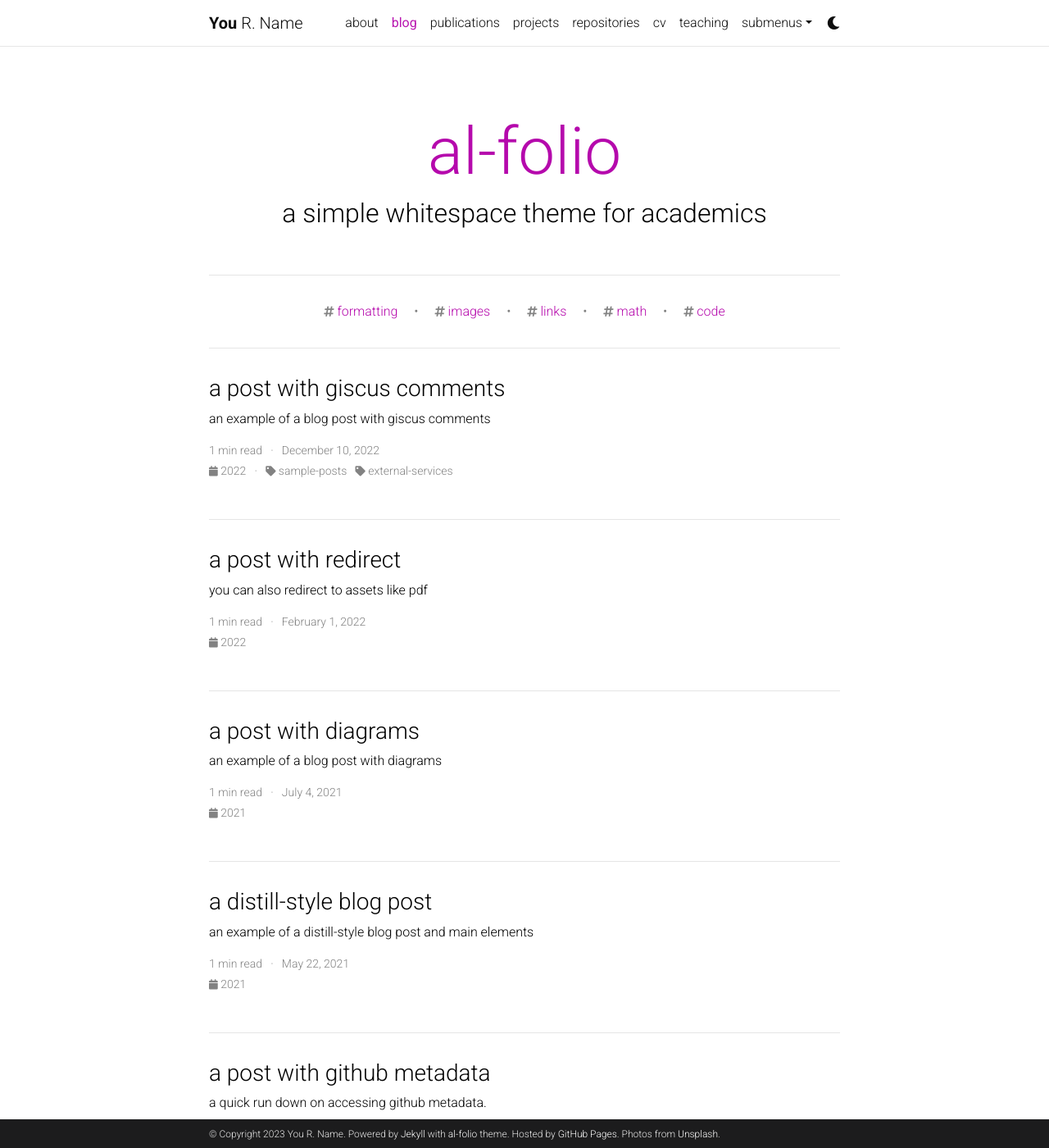
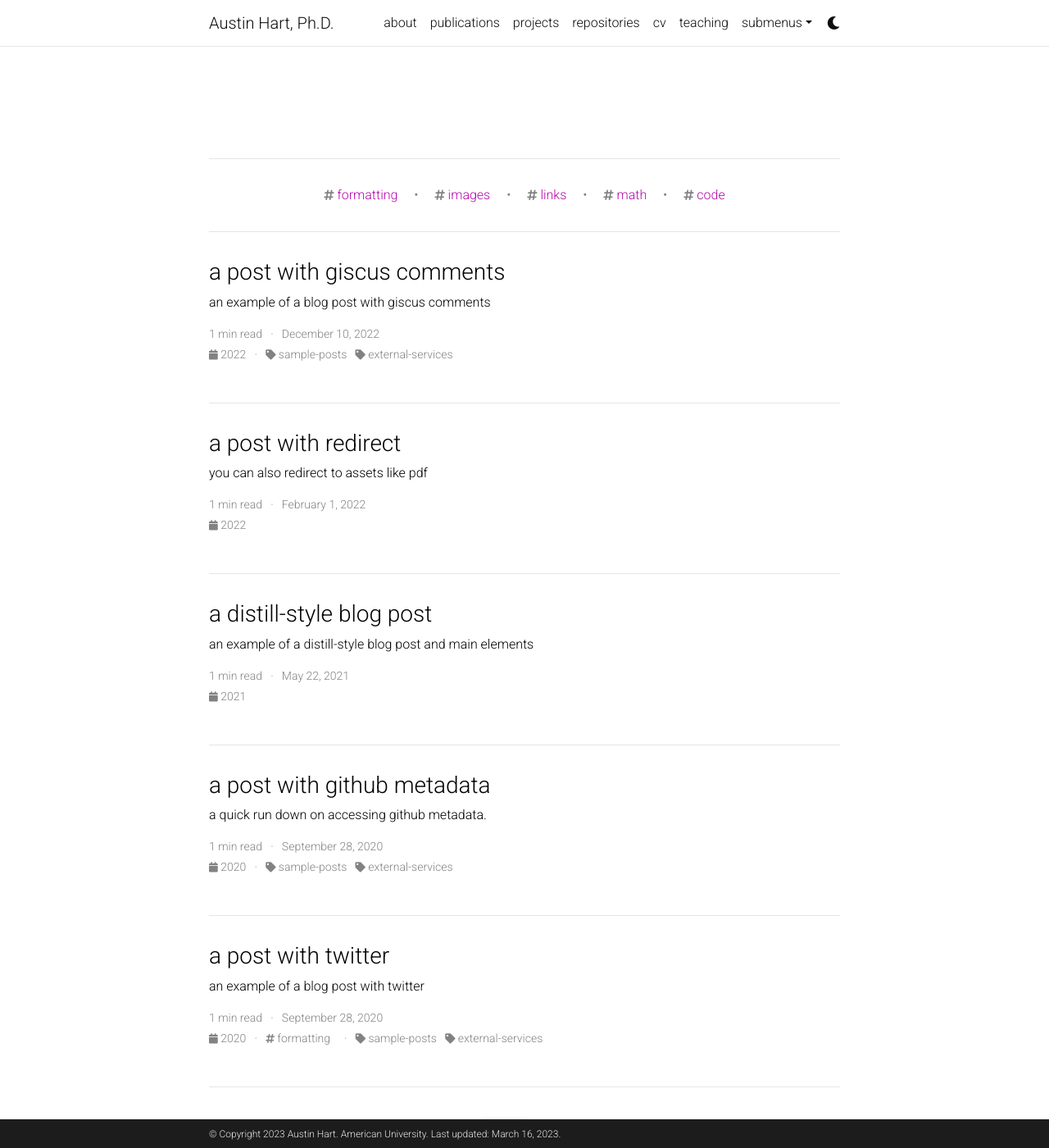
Before and after one commit to austin-hart-pols/austin-hart-pols.github.io, a Jekyll site: the page built from blog/index.html, in a window 1280 px wide and 1400 px high. Shown: the whole window at 82% size. Built offline with Jekyll 4.4.1, drawn with Linux system fonts in a browser that asks for light colours; the list of posts is cut into pages by our own code; comment, search, counter and statistics services are not loaded; a style sheet for code colours, icons or effects is not loaded.

Commit message:
up initial

```diff
--- a/_config.yml
+++ b/_config.yml
@@ -2,25 +2,23 @@
 # Site settings
 # -----------------------------------------------------------------------------
 
-title: blank # the website title (if blank, full name will be used instead)
-first_name: You
-middle_name: R.
-last_name: Name
-email: you@example.com
+title: Austin Hart, Ph.D. # the website title (if blank, full name will be used instead)
+first_name: Austin
+middle_name:
+last_name: Hart
+email: ahart@american.edu
 description: > # the ">" symbol means to ignore newlines until "footer_text:"
   A simple, whitespace theme for academics. Based on [*folio](https://github.com/bogoli/-folio) design.
 footer_text: >
-  Powered by <a href="https://jekyllrb.com/" target="_blank">Jekyll</a> with <a href="https://github.com/alshedivat/al-folio">al-folio</a> theme.
-  Hosted by <a href="https://pages.github.com/" target="_blank">GitHub Pages</a>.
-  Photos from <a href="https://unsplash.com" target="_blank">Unsplash</a>.
-keywords: jekyll, jekyll-theme, academic-website, portfolio-website  # add your own keywords or leave empty
+  American University.
+keywords: # add your own keywords or leave empty
 
 lang: en # the language of your site (for example: en, fr, cn, ru, etc.)
 icon: ⚛️  # the emoji used as the favicon (alternatively, provide image name in /assets/img/)
 
-url: https://alshedivat.github.io # the base hostname & protocol for your site
-baseurl: /al-folio # the subpath of your site, e.g. /blog/
-last_updated: false # set to true if you want to display last updated in the footer
+url: https://austin-hart-pols.github.io # the base hostname & protocol for your site
+baseurl: # the subpath of your site, e.g. /blog/
+last_updated: true # set to true if you want to display last updated in the footer
 impressum_path:  # set to path to include impressum link in the footer, use the same path as permalink in a page, helps to conform with EU GDPR
 
 # -----------------------------------------------------------------------------
@@ -116,9 +114,9 @@ bing_site_verification:  # out your bing-site-verification ID (Bing Webmaster)
 # Blog
 # -----------------------------------------------------------------------------
 
-blog_name: al-folio # blog_name will be displayed in your blog page
-blog_nav_title: blog # your blog must have a title for it to be displayed in the nav bar
-blog_description: a simple whitespace theme for academics
+blog_name: # blog_name will be displayed in your blog page
+blog_nav_title: # your blog must have a title for it to be displayed in the nav bar
+blog_description:
 permalink: /blog/:year/:title/
 
 # Pagination
```
Also changed, not shown: _posts/2021-07-04-diagrams.md (deleted, +0 -43 lines), 2 other files.
